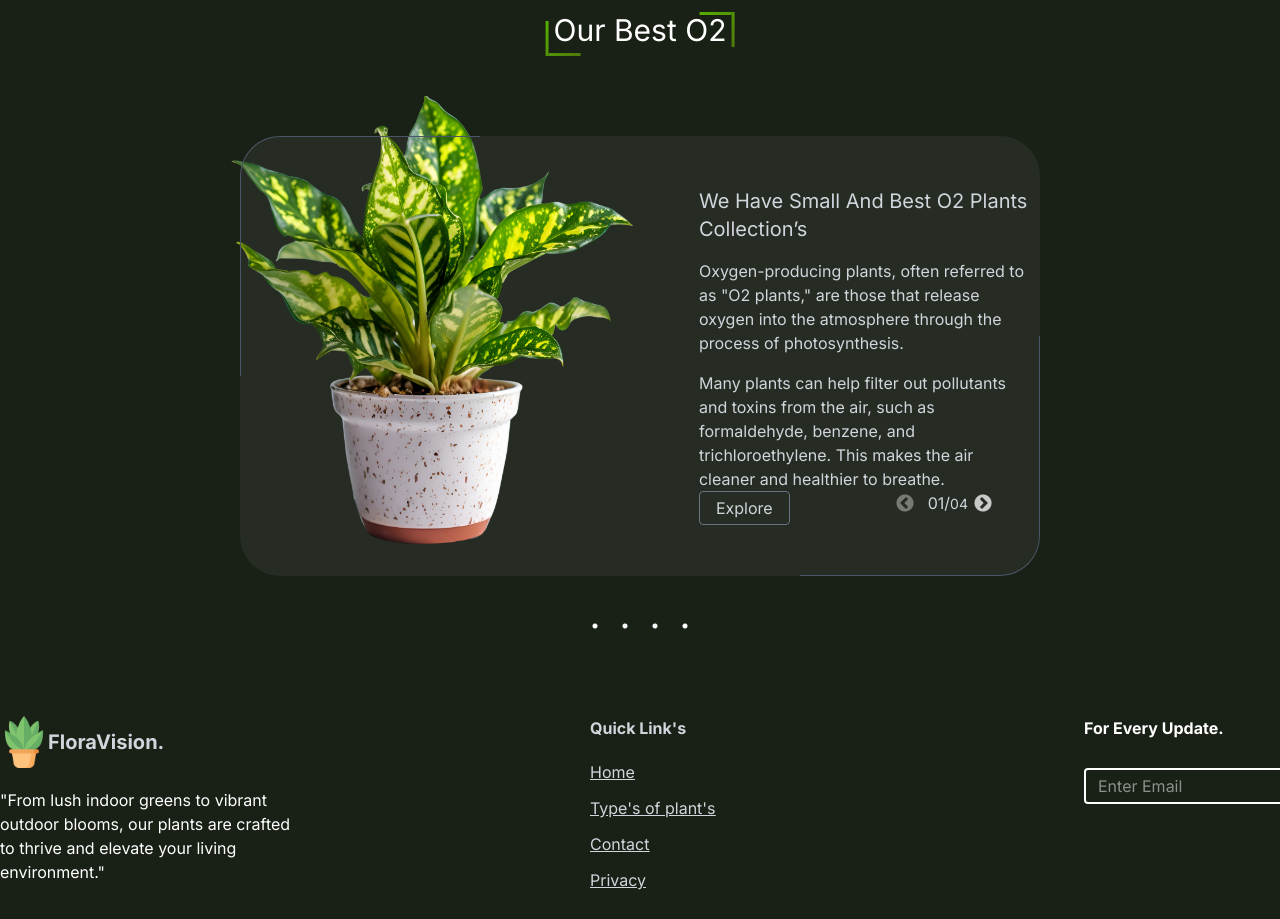
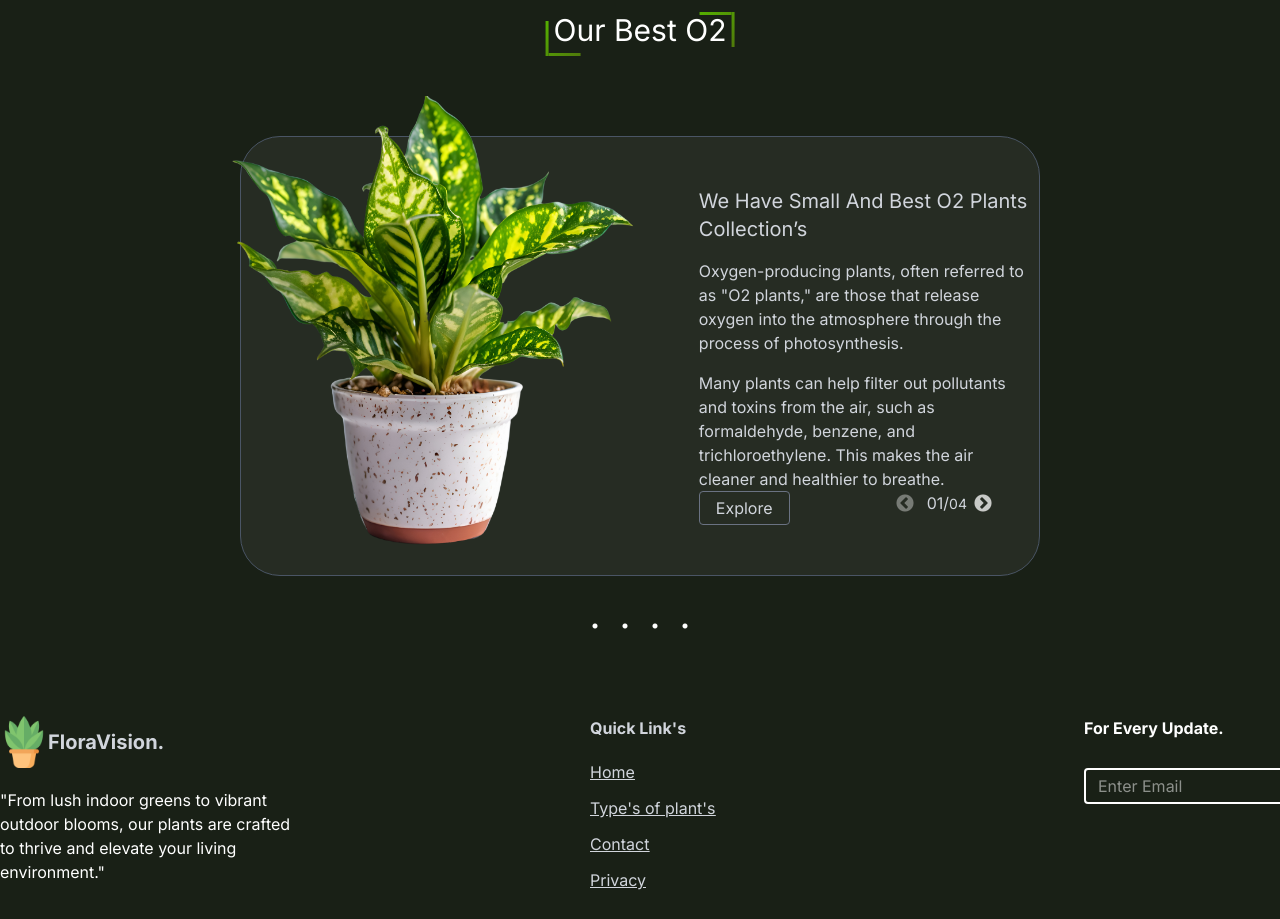
Before and after one commit to Amarjit-Gupta/softdef, a React (Vite) app: page / in a window 1280 px wide. Shown: the part 3220-4139 px from the top of the page. Built offline with nearby package versions, Linux system fonts and the light colour scheme.

Commit message:
first commit

```diff
--- a/src/components/Card.jsx
+++ b/src/components/Card.jsx
@@ -5,7 +5,7 @@ import sans from '../assets/sans.png';
 
 export const Card1 = () => {
   return (
-    <div className="relative rounded-[40px] h-197 lg:h-110 w-79 lg:w-200 flex flex-col lg:flex-row mt-15 lg:mt-10 m-auto justify-between items-center bg-[#262c23] transform transition-all duration-500 hover:scale-101 hover:shadow-lg hover:-translate-y-1  hover:shadow-black/40">
+    <div className="border border-gray-600 rounded-[40px] h-197 lg:h-110 w-79 lg:w-200 flex flex-col lg:flex-row mt-15 lg:mt-10 m-auto justify-between items-center bg-[#262c23] transform transition-all duration-500 hover:scale-101 hover:shadow-lg hover:-translate-y-1  hover:shadow-black/40">
       <div className=" h-110 w-79 lg:w-130 -translate-y-17 lg:-translate-x-11">
         <img src={heroimg} alt="o2 card image" className="w-79 lg:w-125 h-100 lg:h-125" />
       </div>
@@ -15,15 +15,13 @@ export const Card1 = () => {
         <p>Many plants can help filter out pollutants and toxins from the air, such as formaldehyde, benzene, and trichloroethylene. This makes the air cleaner and healthier to breathe.</p>
         <div className=" flex justify-between pr-16"><button className="border border-gray-500 px-4 py-1 rounded">Explore</button><p className='mt-2 lg:mt-0'>01/<span className="text-[14px]">04</span></p></div>
       </div>
-      <span className="absolute top-0 left-0 w-60 h-60 border-t-[0.1px] border-l-[0.1px] border-gray-600 rounded-tl-[40px]"></span>
-      <span className="absolute bottom-0 right-0 w-60 h-60 border-b-[0.1px] border-r-[0.1px] border-gray-600 rounded-br-[40px]"></span>
     </div>
   );
 }
 
 export const Card2 = () => {
   return (
-    <div className="relative rounded-[40px] h-197 lg:h-110 w-79 lg:w-200 flex flex-col lg:flex-row mt-15 lg:mt-10 m-auto justify-between items-center bg-[#262c23] transform transition-all duration-500 hover:scale-101 hover:shadow-lg hover:-translate-y-1  hover:shadow-black/40">
+    <div className="border border-gray-600 rounded-[40px] h-197 lg:h-110 w-79 lg:w-200 flex flex-col lg:flex-row mt-15 lg:mt-10 m-auto justify-between items-center bg-[#262c23] transform transition-all duration-500 hover:scale-101 hover:shadow-lg hover:-translate-y-1  hover:shadow-black/40">
       <div className=" h-110 w-79 lg:w-130 -translate-y-17 lg:-translate-x-11">
         <img src={card1} alt="o2 card image" className="w-79 lg:w-125 h-100 lg:h-125" />
       </div>
@@ -33,15 +31,13 @@ export const Card2 = () => {
         <p>Many plants can help filter out pollutants and toxins from the air, such as formaldehyde, benzene, and trichloroethylene. This makes the air cleaner and healthier to breathe.</p>
         <div className="border border-[#262c23] flex justify-between pr-16"><button className="border border-gray-500 px-4 py-1 rounded">Explore</button><p className='mt-2 lg:mt-0'>02/<span className="text-[14px]">04</span></p></div>
       </div>
-      <span className="absolute top-0 left-0 w-60 h-60 border-t-[0.1px] border-l-[0.1px] border-gray-600 rounded-tl-[40px]"></span>
-      <span className="absolute bottom-0 right-0 w-60 h-60 border-b-[0.1px] border-r-[0.1px] border-gray-600 rounded-br-[40px]"></span>
     </div>
   );
 }
 
 export const Card3 = () => {
   return (
-    <div className="relative rounded-[40px] h-197 lg:h-110 w-79 lg:w-200 flex flex-col lg:flex-row mt-15 lg:mt-10 m-auto justify-between items-center bg-[#262c23] transform transition-all duration-500 hover:scale-101 hover:shadow-lg hover:-translate-y-1  hover:shadow-black/40">
+    <div className="border border-gray-600 rounded-[40px] h-197 lg:h-110 w-79 lg:w-200 flex flex-col lg:flex-row mt-15 lg:mt-10 m-auto justify-between items-center bg-[#262c23] transform transition-all duration-500 hover:scale-101 hover:shadow-lg hover:-translate-y-1  hover:shadow-black/40">
       <div className=" h-110 w-79 lg:w-130 -translate-y-17 lg:-translate-x-11">
         <img src={card2} alt="o2 card image" className="w-79 lg:w-125 h-100 lg:h-125" />
       </div>
@@ -51,15 +47,13 @@ export const Card3 = () => {
         <p>Many plants can help filter out pollutants and toxins from the air, such as formaldehyde, benzene, and trichloroethylene. This makes the air cleaner and healthier to breathe.</p>
         <div className="border border-[#262c23] flex justify-between pr-16"><button className="border border-gray-500 px-4 py-1 rounded">Explore</button><p className='mt-2 lg:mt-0'>03/<span className="text-[14px]">04</span></p></div>
       </div>
-      <span className="absolute top-0 left-0 w-60 h-60 border-t-[0.1px] border-l-[0.1px] border-gray-600 rounded-tl-[40px]"></span>
-      <span className="absolute bottom-0 right-0 w-60 h-60 border-b-[0.1px] border-r-[0.1px] border-gray-600 rounded-br-[40px]"></span>
     </div>
   );
 }
 
 export const Card4 = () => {
   return (
-    <div className="relative rounded-[40px] h-197 lg:h-110 w-79 lg:w-200 flex flex-col lg:flex-row mt-15 lg:mt-10 m-auto justify-between items-center bg-[#262c23] transform transition-all duration-500 hover:scale-101 hover:shadow-lg hover:-translate-y-1  hover:shadow-black/40">
+    <div className="border border-gray-600 rounded-[40px] h-197 lg:h-110 w-79 lg:w-200 flex flex-col lg:flex-row mt-15 lg:mt-10 m-auto justify-between items-center bg-[#262c23] transform transition-all duration-500 hover:scale-101 hover:shadow-lg hover:-translate-y-1  hover:shadow-black/40">
       <div className=" h-110 w-79 lg:w-130 -translate-y-17 lg:-translate-x-11">
         <img src={sans} alt="o2 card image" className="w-79 lg:w-125 h-100 lg:h-125" />
       </div>
@@ -69,8 +63,6 @@ export const Card4 = () => {
         <p>Many plants can help filter out pollutants and toxins from the air, such as formaldehyde, benzene, and trichloroethylene. This makes the air cleaner and healthier to breathe.</p>
         <div className="border border-[#262c23] flex justify-between pr-16"><button className="border border-gray-500 px-4 py-1 rounded">Explore</button><p className='mt-2 lg:mt-0'>04/<span className="text-[14px]">04</span></p></div>
       </div>
-      <span className="absolute top-0 left-0 w-60 h-60 border-t-[0.1px] border-l-[0.1px] border-gray-600 rounded-tl-[40px]"></span>
-      <span className="absolute bottom-0 right-0 w-60 h-60 border-b-[0.1px] border-r-[0.1px] border-gray-600 rounded-br-[40px]"></span>
     </div>
   );
 }
```
